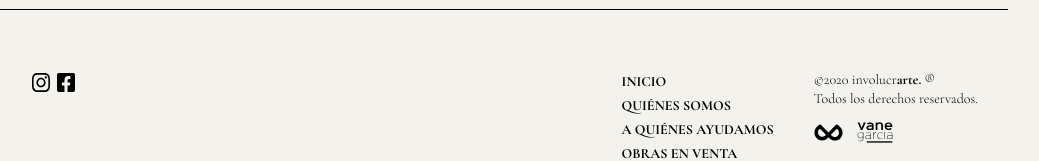
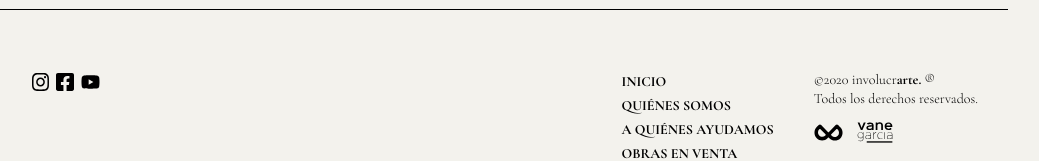
Before and after one commit to fefitin/involucrarte, a Next.js app: page /nos-ayudan in a window 1280 px wide. Shown: the part 1322-1483 px from the top of the page, without its empty margins (137-1176 px from the left). Built offline with nearby package versions, Linux system fonts and the light colour scheme; no server answers.

Commit message:
Link YouTube

```diff
--- a/components/Footer.js
+++ b/components/Footer.js
@@ -48,6 +48,13 @@ export default function Footer() {
         <a href="https://www.facebook.com/involucrate.dona/" target="_blank" rel="noreferrer">
           <img src="/images/facebook.svg" alt="Facebook" />
         </a>
+        <a
+          href="https://www.youtube.com/channel/UCafMf7ZXmz2MB1kF3dHcWgg"
+          target="_blank"
+          rel="noreferrer"
+        >
+          <img src="/images/youtube.svg" alt="YouTube" />
+        </a>
       </div>
 
       <div className="copy">
--- a/css/_components.scss
+++ b/css/_components.scss
@@ -69,7 +69,7 @@
   }
 
   .container {
-    max-width: 53em;
+    max-width: 70em;
   }
 
   .youtube-video {
--- a/css/_layout.scss
+++ b/css/_layout.scss
@@ -193,6 +193,9 @@ body {
     a {
       margin: 0 0.25em;
     }
+    img {
+      height: 1.25em;
+    }
   }
 
   .links {
```
Also changed, not shown: public/images/youtube.svg (added).
